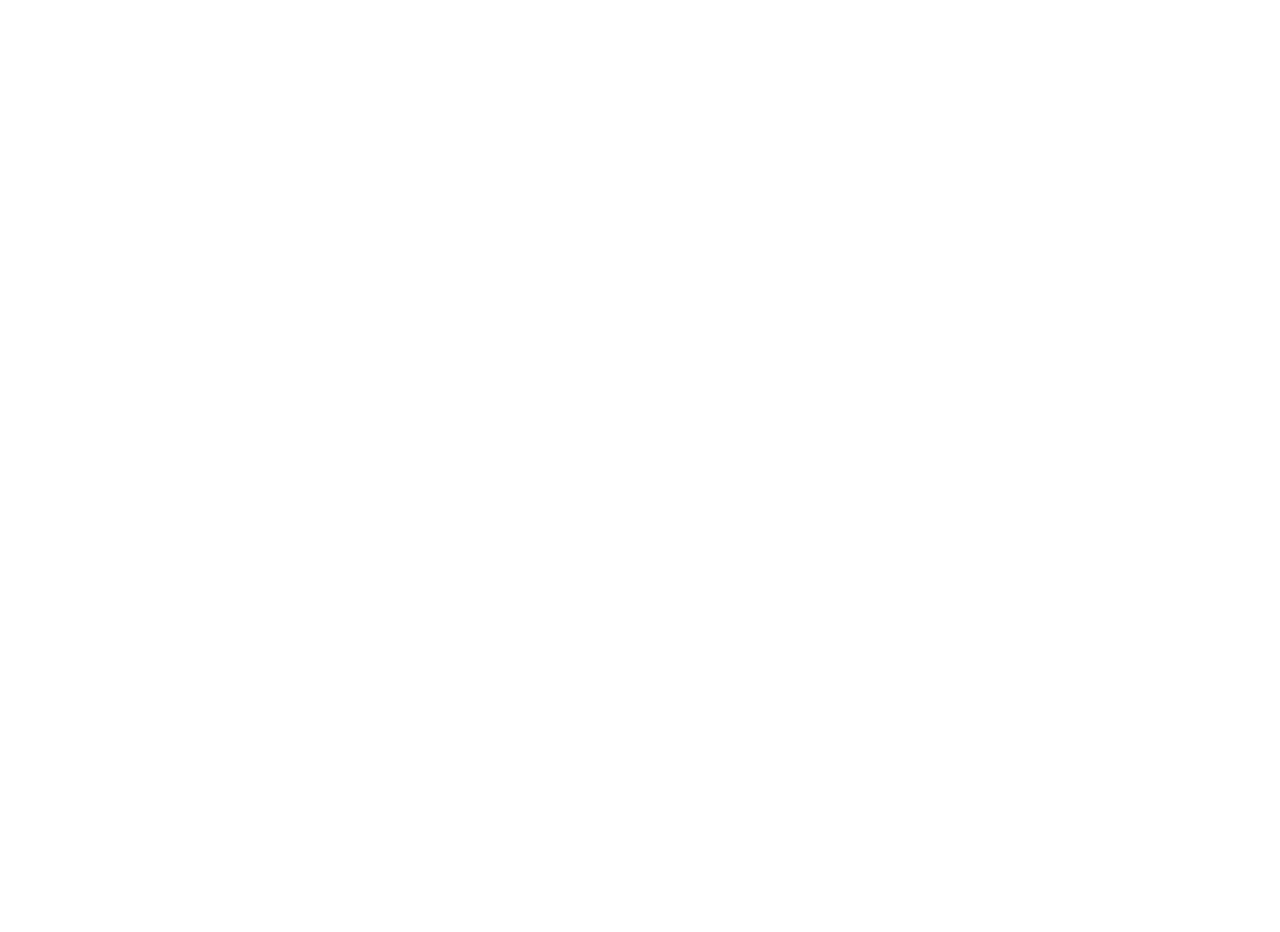
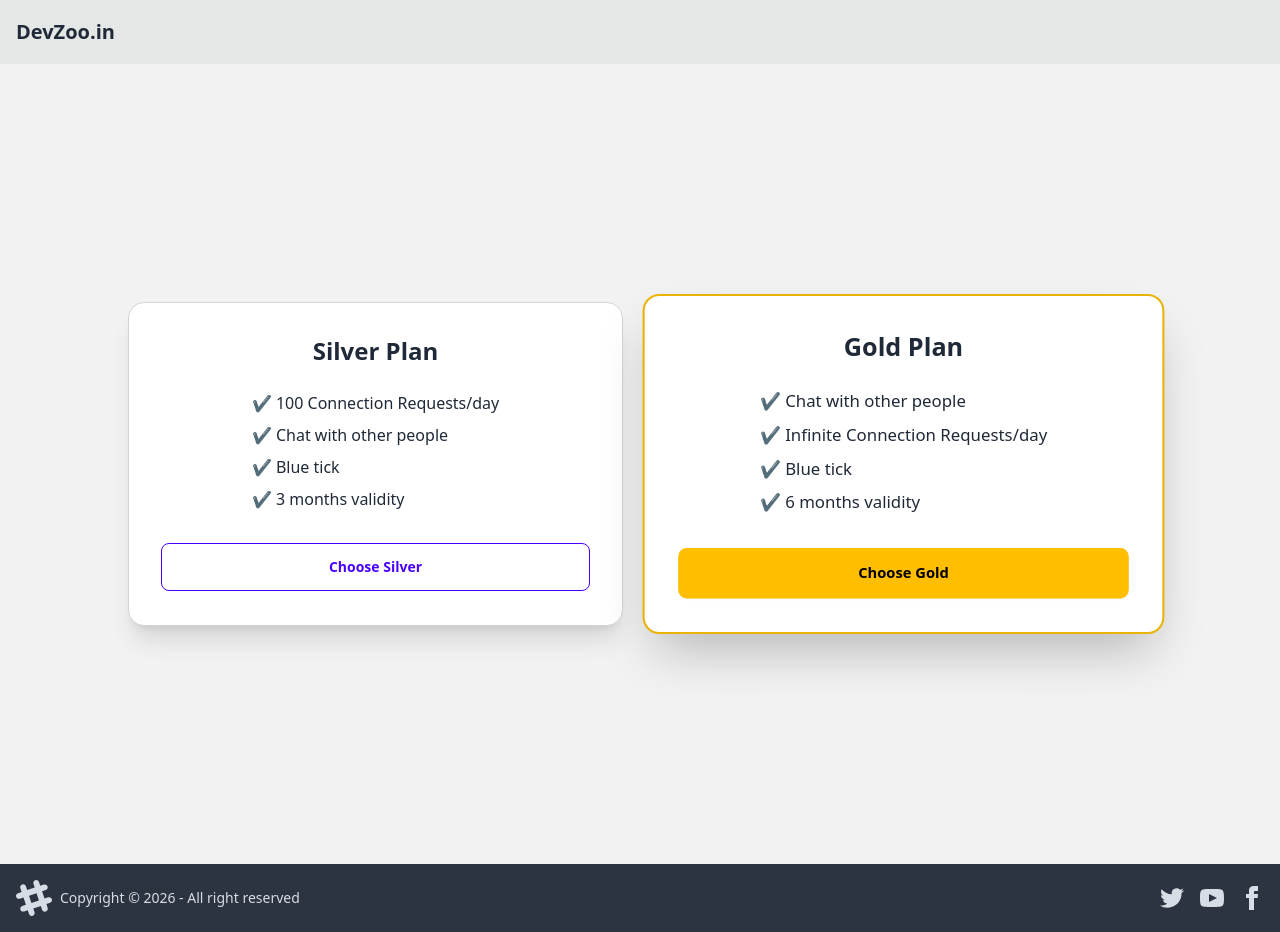
Before and after one commit to abhaysahu1008/ConnectUs-frontend, a React (Vite) app: page /premium in a window 1280 px wide. Before the commit this address had no page. Before the commit the page ends 800 px from the top, so only its background shows below. Built offline with nearby package versions, Linux system fonts and the light colour scheme; no server answers.

Commit message:
UI improved

```diff
--- a/src/App.jsx
+++ b/src/App.jsx
@@ -8,6 +8,7 @@ import Connections from "./pages/Connections";
 import Request from "./pages/Request";
 import Body from "./components/Body";
 import SignUp from "./pages/SignUp";
+import Premium from "./components/Premium";
 
 export default function App() {
   return (
@@ -17,10 +18,11 @@ export default function App() {
           <Route path="/" element={<Body />}>
             <Route index element={<Feed />} />
             <Route path="/login" element={<Login />} />
-            <Route path="/register" element={<SignUp/>} />
+            <Route path="/register" element={<SignUp />} />
             <Route path="/profile" element={<Profile />} />
             <Route path="/connections" element={<Connections />} />
             <Route path="/requests" element={<Request />} />
+            <Route path="/premium" element={<Premium />} />
           </Route>
         </Routes>
       </BrowserRouter>
--- a/src/components/Body.jsx
+++ b/src/components/Body.jsx
@@ -39,7 +39,7 @@ const Body = () => {
   return (
     <div>
       <Navbar />
-      <div className="pt-16 min-h-screen">
+      <div className=" min-h-screen">
         <Outlet />
       </div>
       <Footer />
--- a/src/components/Navbar.jsx
+++ b/src/components/Navbar.jsx
@@ -5,11 +5,7 @@ import { BASE_URL } from "../utils/constants";
 import { removeUser } from "../utils/userSlice";
 
 const Navbar = () => {
-  // console.log("Navbar rendered");
-
   const userData = useSelector((store) => store.user);
-  // console.log("Navbar user data:", userData);
-
   const dispatch = useDispatch();
   const navigate = useNavigate();
 
@@ -17,66 +13,75 @@ const Navbar = () => {
     try {
       await axios.post(BASE_URL + "/logout", {}, { withCredentials: true });
       dispatch(removeUser());
-      return navigate("/login");
+      navigate("/login");
     } catch (error) {
       console.log(error);
     }
   };
 
+  console.log(userData);
+
   return (
-    <div>
-      <div className="navbar bg-base-300 shadow-sm ">
+    <div className="navbar bg-base-300 shadow-md px-4">
+      {/* Logo */}
       <div className="flex-1">
-          <Link to={"/"} className="btn btn-ghost text-xl">
-            <p>DevZoo.in</p>
+        <Link to="/" className="text-xl font-bold">
+          DevZoo.in
         </Link>
       </div>
 
-        <div className="flex gap-2 mx-5">
+      {/* Right side */}
       {userData && (
-            <div className="flex items-center">
-              {userData && <p>Welcome {userData.firstName}</p>}
+        <div className="flex items-center gap-4">
+          {/* Welcome text */}
+          <p className="hidden sm:block">
+            Welcome, <span className="font-semibold">{userData.firstName}</span>
+          </p>
 
+          {/* Avatar Dropdown */}
           <div className="dropdown dropdown-end">
             <div
               tabIndex={0}
               role="button"
               className="btn btn-ghost btn-circle avatar"
             >
-                  <div className="w-10 rounded-full">
+              <div className="w-10 rounded-full border">
                 <img alt="User Avatar" src={userData.photoUrl} />
               </div>
             </div>
 
             <ul
-                  tabIndex="-1"
-                  className="menu menu-sm dropdown-content bg-base-100 rounded-box z-1 mt-3 w-52 p-2 shadow"
+              tabIndex={0}
+              className="menu menu-sm dropdown-content bg-base-100 rounded-box mt-3 w-52 p-2 shadow z-50"
             >
               <li>
-                    <Link to={"/profile"} className="justify-between">
-                      Profile
-                      <span className="badge">New</span>
-                    </Link>
+                <Link to="/profile">Profile</Link>
               </li>
 
               <li>
-                    <Link to={"/connections"}>Connections</Link>
+                <Link to="/connections">Connections</Link>
               </li>
 
               <li>
-                    <Link to={"/requests"}>Requests</Link>
+                <Link to="/requests">Requests</Link>
               </li>
 
               <li>
-                    <button onClick={handleLogout}>Logout</button>
+                <Link to="/premium">Premium</Link>
+              </li>
+
+              <div className="divider my-1"></div>
+
+              <li>
+                <button onClick={handleLogout} className="text-red-500">
+                  Logout
+                </button>
               </li>
             </ul>
           </div>
         </div>
       )}
     </div>
-      </div>
-    </div>
   );
 };
 
--- /dev/null
+++ b/src/components/Premium.jsx
@@ -0,0 +1,45 @@
+import React from "react";
+
+const Premium = () => {
+  return (
+    <div className="min-h-screen flex items-center justify-center bg-base-200 p-6">
+      <div className="flex flex-col md:flex-row gap-8 w-full max-w-5xl">
+        {/* Silver Plan */}
+        <div className="card bg-base-100 shadow-xl flex-1 border border-gray-300">
+          <div className="card-body items-center text-center">
+            <h2 className="card-title text-2xl">Silver Plan</h2>
+
+            <ul className="mt-4 space-y-2 text-left">
+              <li>✔ 100 Connection Requests/day</li>
+              <li>✔ Chat with other people</li>
+              <li>✔ Blue tick</li>
+              <li>✔ 3 months validity</li>
+            </ul>
+
+            <button className="btn btn-outline btn-primary mt-6 w-full">
+              Choose Silver
+            </button>
+          </div>
+        </div>
+
+        {/* Gold Plan (Highlight this) */}
+        <div className="card bg-base-100 shadow-2xl flex-1 border-2 border-yellow-500 scale-105">
+          <div className="card-body items-center text-center">
+            <h2 className="card-title text-2xl">Gold Plan</h2>
+
+            <ul className="mt-4 space-y-2 text-left">
+              <li>✔ Chat with other people</li>
+              <li>✔ Infinite Connection Requests/day</li>
+              <li>✔ Blue tick</li>
+              <li>✔ 6 months validity</li>
+            </ul>
+
+            <button className="btn btn-warning mt-6 w-full">Choose Gold</button>
+          </div>
+        </div>
+      </div>
+    </div>
+  );
+};
+
+export default Premium;
--- a/src/pages/Feed.jsx
+++ b/src/pages/Feed.jsx
@@ -8,31 +8,32 @@ import UserCard from "../components/UserCard";
 const Feed = () => {
   const dispatch = useDispatch();
   const userFeed = useSelector((store) => store.feed);
-  // console.log("FEED: ", userFeed);
 
   const fetchFeed = async () => {
     try {
       const res = await axios.get(BASE_URL + "/feed", {
         withCredentials: true,
       });
-
       dispatch(addFeed(res.data));
-      // console.log("FEED:", res.data);
     } catch (error) {
       console.log(error);
     }
   };
 
   useEffect(() => {
-    fetchFeed();
+    if (!userFeed || userFeed.length === 0) {
+      fetchFeed();
+    }
   }, []);
 
   return (
-    <div className="flex items-center justify-center bg-gray-950 min-h-[80vh]">
+    <div className="min-h-screen bg-gray-950 flex justify-center items-center">
       {userFeed?.length > 0 ? (
-        <UserCard user={userFeed[0]} />
+        <div className="w-[350px]">
+          <UserCard user={userFeed[0]} />
+        </div>
       ) : (
-        <p>No users found</p>
+        <p className="text-white">No users found</p>
       )}
     </div>
   );
--- a/src/pages/Login.jsx
+++ b/src/pages/Login.jsx
@@ -6,8 +6,8 @@ import { Link, useNavigate } from "react-router-dom";
 import { BASE_URL } from "../utils/constants";
 
 const Login = () => {
-  const [emailId, setEmailId] = useState("");
-  const [password, setPassword] = useState("");
+  const [emailId, setEmailId] = useState("abhay@gmail.com");
+  const [password, setPassword] = useState("Abhay@123");
   const [error, setError] = useState("");
 
   const dispatch = useDispatch();
@@ -34,7 +34,7 @@ const Login = () => {
       );
 
       dispatch(addUser(res.data));
-      return navigate("/");
+      return (window.location.href = "/");
     } catch (error) {
       setError(error.response?.data?.message || error.message);
     }
```
Lines whose indentation alone changed are shown as unchanged.
